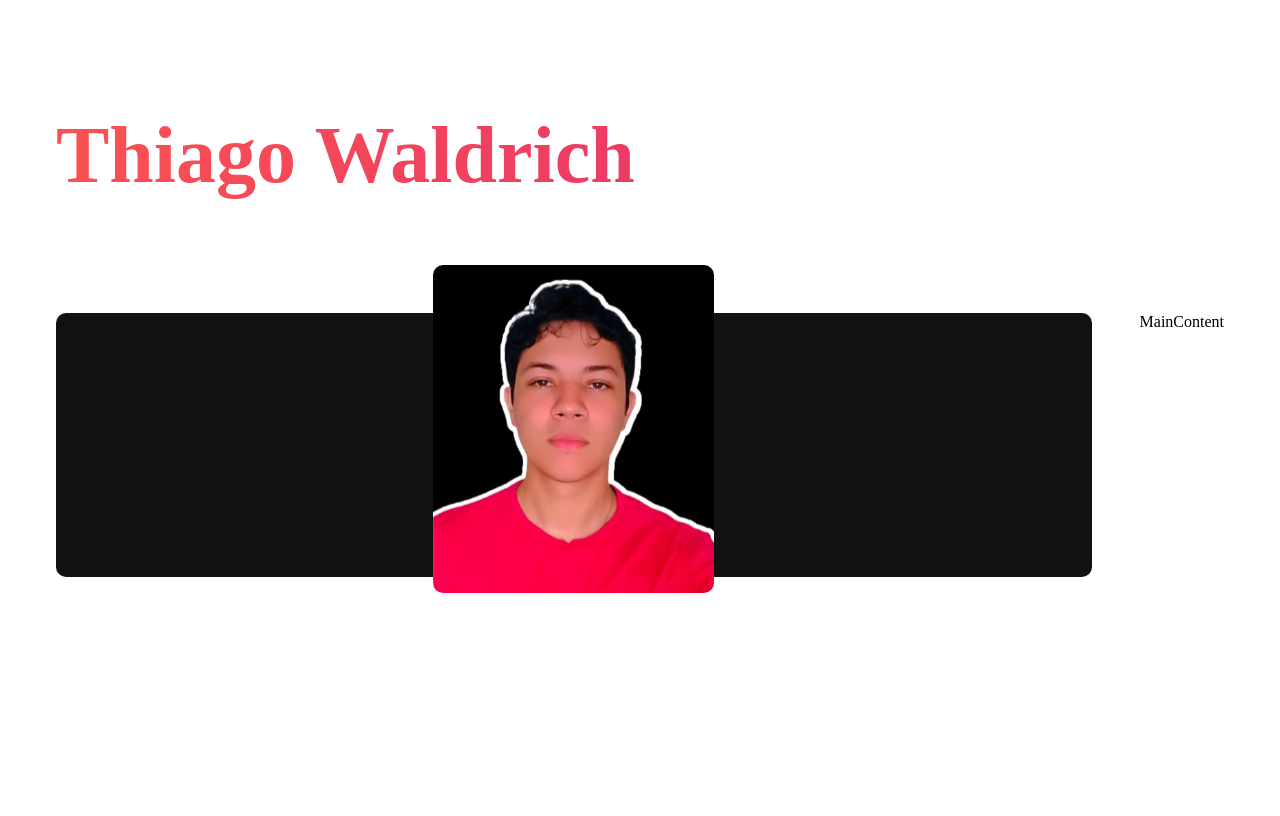
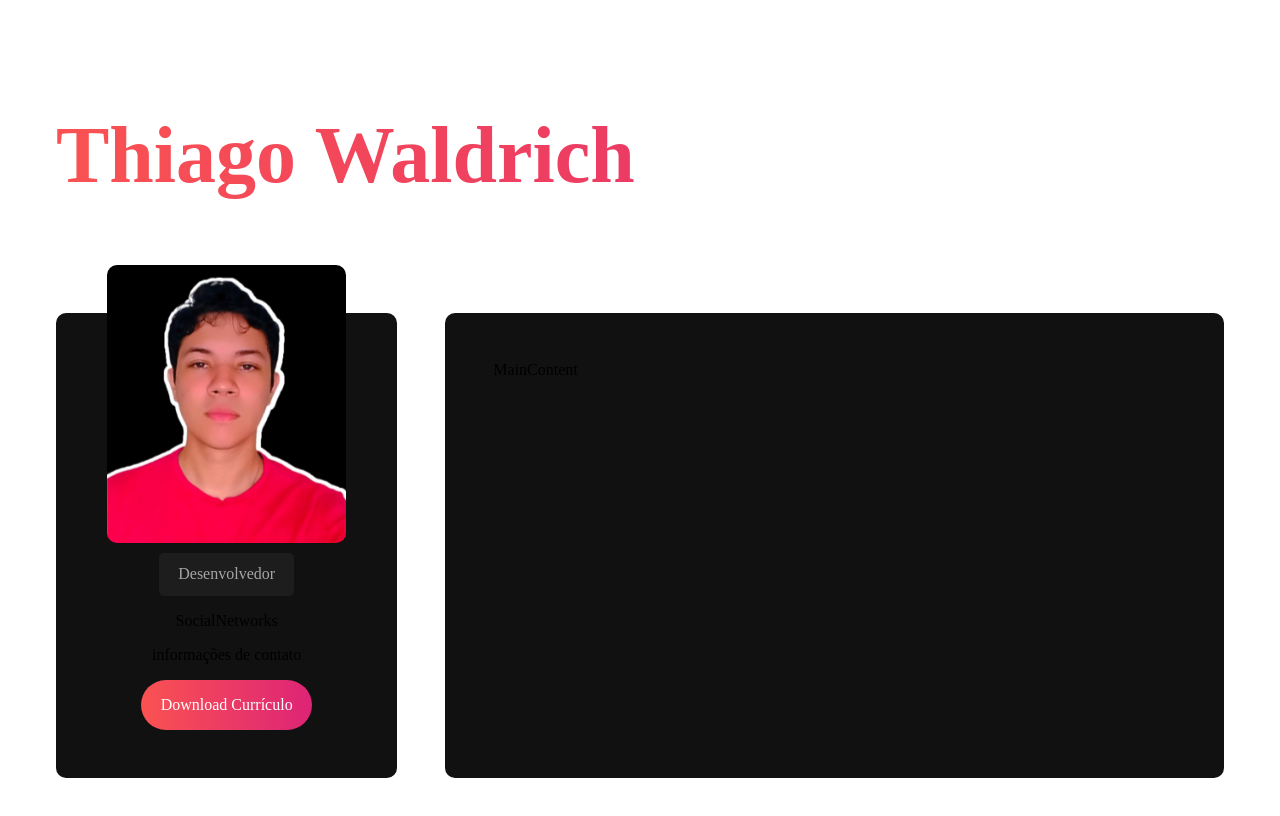
Before and after one commit to ThiagoWaldrich/portfolio, a React (Vite) app in the folder my-profile/: page / in a window 1280 px wide. Shown: the top 816 px of the page. Built offline with nearby package versions, Linux system fonts and the light colour scheme; the HTML template or start-up script is replaced by a standard one.

Commit message:
Add sass files and SocialNetworks information

```diff
--- a/my-profile/src/components/MainContent.jsx
+++ b/my-profile/src/components/MainContent.jsx
@@ -1,5 +1,7 @@
+import "../styles/components/maincontent.sass";
+
 const MainContent = () =>{
     return(
-        <div>MainContent</div>
+        <main id= "main-content">MainContent</main>
 )}
 export default MainContent
--- a/my-profile/src/components/Sidebar.jsx
+++ b/my-profile/src/components/Sidebar.jsx
@@ -1,14 +1,15 @@
 import Avatar from '../img/eu.png';
 import "../styles/components/sidebar.sass";
+import SocialNetworks from './SocialNetwork';
 
 const Sidebar= () =>{
     return(<aside id="sidebar">
         <img src={Avatar} alt="Thiago Waldrich" srcset/>
         <p className="title">Desenvolvedor</p>
-        <p>redes sociais</p>
+        <SocialNetworks/>
         <p>informações de contato</p>
         <a href="" className="btn">
-            Download do Currículo
+            Download Currículo
         </a>
        </aside>
 )}
--- /dev/null
+++ b/my-profile/src/components/SocialNetwork.jsx
@@ -0,0 +1,7 @@
+import '../styles/components/socialnetworks.sass';
+
+const SocialNetworks = () => {
+    return <div>SocialNetworks</div>
+};
+
+export default SocialNetworks
--- /dev/null
+++ b/my-profile/src/styles/components/maincontent.sass
@@ -0,0 +1,7 @@
+@use '../variables'
+
+#main-content
+    background-color: variables.$bg-color
+    flex: 2 1 0
+    border-radius: variables.$container-border-radius
+    padding: 3rem
--- a/my-profile/src/styles/components/sidebar.sass
+++ b/my-profile/src/styles/components/sidebar.sass
@@ -1,4 +1,5 @@
 @use '../variables'
+@use '../mixins'
 
 #sidebar
     background-color: variables.$bg-color
@@ -16,3 +17,13 @@
         border-radius: variables.$container-border-radius
         position: absolute
         top: -3rem
+
+    .title
+        color: variables.$text-color-secondary
+        background-color: variables.$bg-color-secundary
+        border-radius: variables.$card-border-radius
+        margin-top: 12rem
+        padding: .8rem 1.2rem
+
+    .btn
+        @include mixins.btn
--- a/my-profile/src/styles/mixins.sass
+++ b/my-profile/src/styles/mixins.sass
@@ -0,0 +1,8 @@
+@use './variables'
+
+@mixin btn
+    padding: 1rem 1.2rem
+    color: variables.$text-color
+    background: variables.$gradient
+    text-decoration: none
+    border-radius: 3rem
```
Also changed, not shown: my-profile/src/styles/components/socialnetworks.sass (added).
